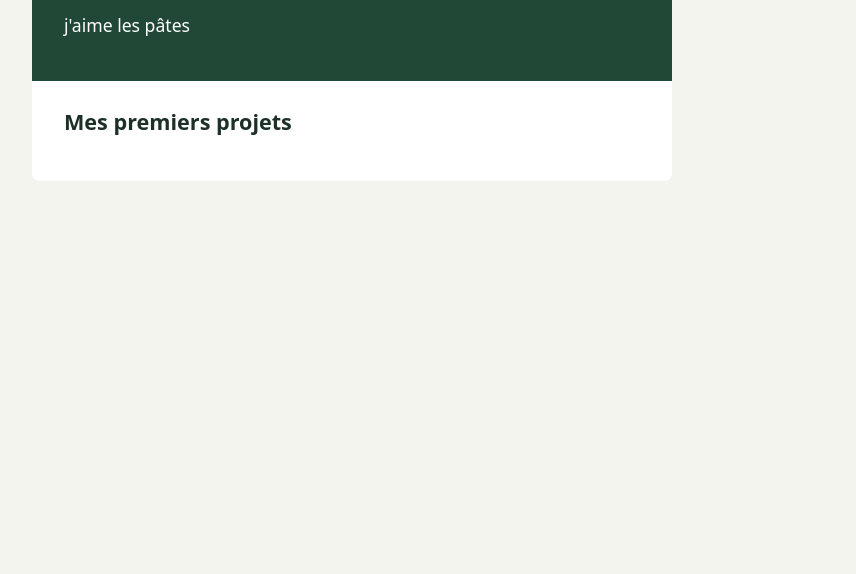
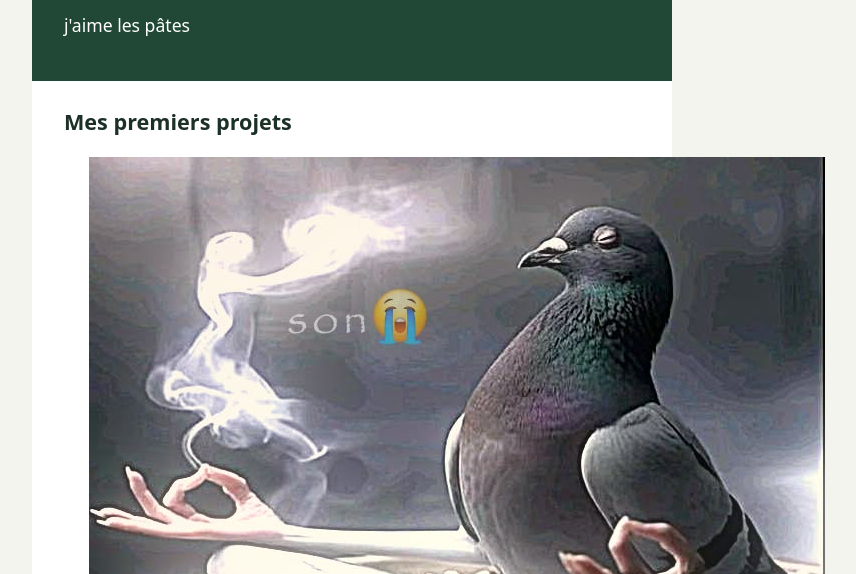
Before and after one commit to SoltaneJaGh/portfolio, a plain HTML site: page index.html in a window 1280 px wide. Shown: the part 226-800 px from the top of the page, without its empty margins (288-1144 px from the left). Drawn offline with Linux system fonts and the light colour scheme.

Commit message:
troisième version

```diff
--- a/index.html
+++ b/index.html
@@ -16,6 +16,7 @@
       <section>
         <h2>Mes premiers projets</h2>
         <ul>
+          <img src="pigeon.jpg" alt="photo de pigeon" />
           <!-- Ajoute tes deux projets ici. -->
         </ul>
       </section>
```
Also changed, not shown: pigeon.jpg (added).
